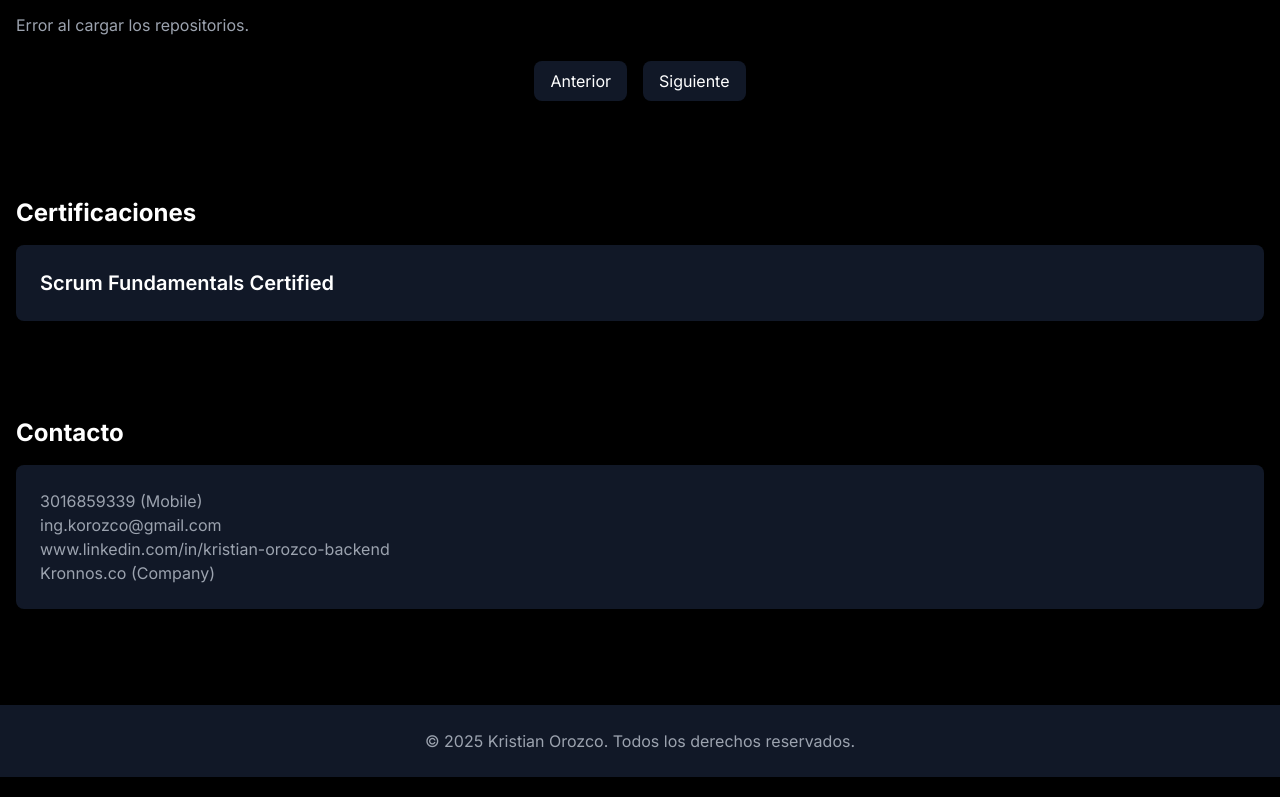
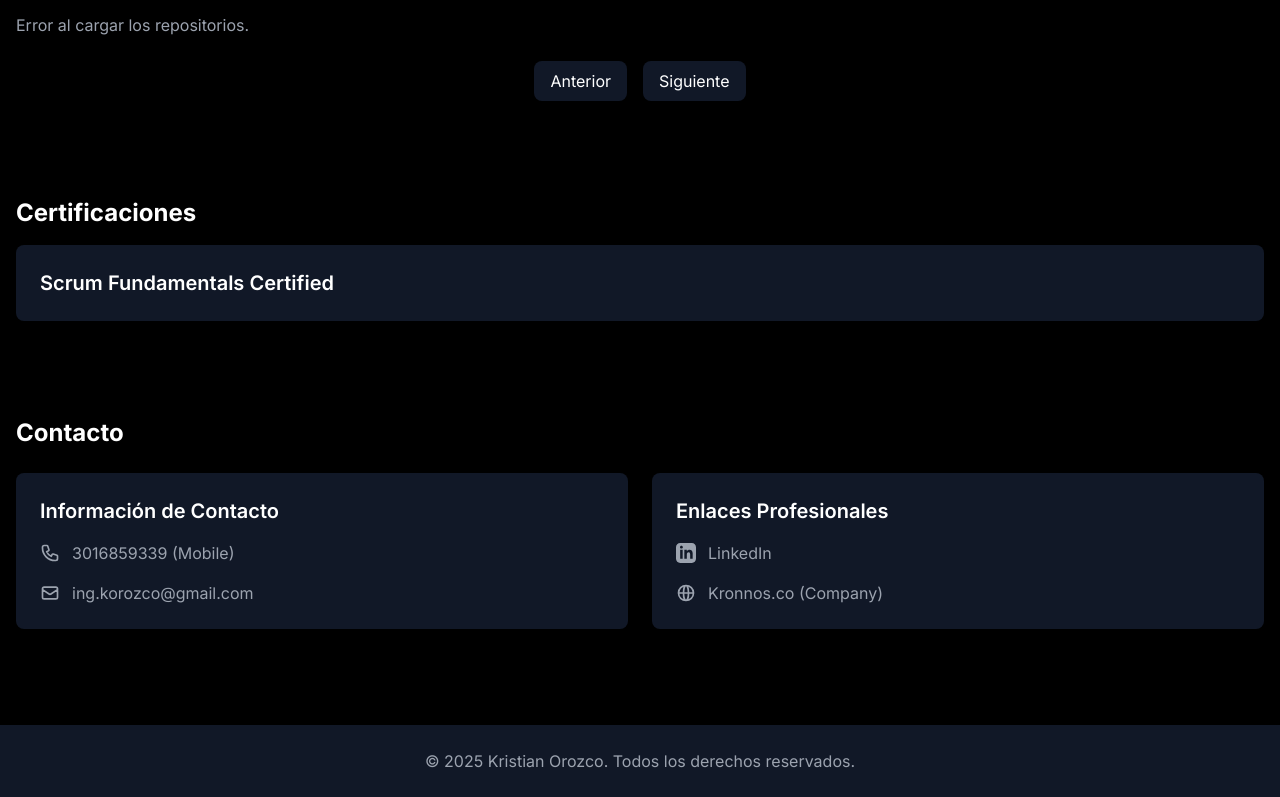
Before and after one commit to korozcolt/korozcolt.github.io, a plain HTML site: page index.html in a window 1280 px wide. Shown: the part 1611-2408 px from the top of the page. Drawn offline with nearby package versions, Linux system fonts and the light colour scheme; no server answers.

Commit message:
Enhance contact section with interactive links and SVG icons

```diff
--- a/index.html
+++ b/index.html
@@ -107,12 +107,42 @@
 
     <!-- Contacto -->
     <section class="container mx-auto px-4 py-12 fade-in">
-        <h2 class="text-2xl font-bold mb-4">Contacto</h2>
-        <div class="bg-gray-900 p-6 rounded-lg shadow-lg">
-            <p class="text-gray-400">3016859339 (Mobile)</p>
-            <p class="text-gray-400">ing.korozco@gmail.com</p>
-            <p class="text-gray-400">www.linkedin.com/in/kristian-orozco-backend</p>
-            <p class="text-gray-400">Kronnos.co (Company)</p>
+        <h2 class="text-2xl font-bold mb-6">Contacto</h2>
+        <div class="grid grid-cols-1 md:grid-cols-2 gap-6">
+            <div class="bg-gray-900 p-6 rounded-lg shadow-lg hover:shadow-xl transition-all duration-300">
+                <h3 class="text-xl font-semibold mb-4">Información de Contacto</h3>
+                <div class="space-y-4">
+                    <a href="tel:+573016859339" class="flex items-center text-gray-400 hover:text-blue-400 transition-colors">
+                        <svg class="w-5 h-5 mr-3" fill="none" stroke="currentColor" viewBox="0 0 24 24">
+                            <path stroke-linecap="round" stroke-linejoin="round" stroke-width="2" d="M3 5a2 2 0 012-2h3.28a1 1 0 01.948.684l1.498 4.493a1 1 0 01-.502 1.21l-2.257 1.13a11.042 11.042 0 005.516 5.516l1.13-2.257a1 1 0 011.21-.502l4.493 1.498a1 1 0 01.684.949V19a2 2 0 01-2 2h-1C9.716 21 3 14.284 3 6V5z"/>
+                        </svg>
+                        3016859339 (Mobile)
+                    </a>
+                    <a href="mailto:ing.korozco@gmail.com" class="flex items-center text-gray-400 hover:text-blue-400 transition-colors">
+                        <svg class="w-5 h-5 mr-3" fill="none" stroke="currentColor" viewBox="0 0 24 24">
+                            <path stroke-linecap="round" stroke-linejoin="round" stroke-width="2" d="M3 8l7.89 5.26a2 2 0 002.22 0L21 8M5 19h14a2 2 0 002-2V7a2 2 0 00-2-2H5a2 2 0 00-2 2v10a2 2 0 002 2z"/>
+                        </svg>
+                        ing.korozco@gmail.com
+                    </a>
+                </div>
+            </div>
+            <div class="bg-gray-900 p-6 rounded-lg shadow-lg hover:shadow-xl transition-all duration-300">
+                <h3 class="text-xl font-semibold mb-4">Enlaces Profesionales</h3>
+                <div class="space-y-4">
+                    <a href="https://www.linkedin.com/in/kristian-orozco-backend" target="_blank" class="flex items-center text-gray-400 hover:text-blue-400 transition-colors">
+                        <svg class="w-5 h-5 mr-3" fill="currentColor" viewBox="0 0 24 24">
+                            <path d="M19 0h-14c-2.761 0-5 2.239-5 5v14c0 2.761 2.239 5 5 5h14c2.762 0 5-2.239 5-5v-14c0-2.761-2.238-5-5-5zm-11 19h-3v-11h3v11zm-1.5-12.268c-.966 0-1.75-.79-1.75-1.764s.784-1.764 1.75-1.764 1.75.79 1.75 1.764-.783 1.764-1.75 1.764zm13.5 12.268h-3v-5.604c0-3.368-4-3.113-4 0v5.604h-3v-11h3v1.765c1.396-2.586 7-2.777 7 2.476v6.759z"/>
+                        </svg>
+                        LinkedIn
+                    </a>
+                    <a href="https://kronnos.co" target="_blank" class="flex items-center text-gray-400 hover:text-blue-400 transition-colors">
+                        <svg class="w-5 h-5 mr-3" fill="none" stroke="currentColor" viewBox="0 0 24 24">
+                            <path stroke-linecap="round" stroke-linejoin="round" stroke-width="2" d="M21 12a9 9 0 01-9 9m9-9a9 9 0 00-9-9m9 9H3m9 9a9 9 0 01-9-9m9 9c1.657 0 3-4.03 3-9s-1.343-9-3-9m0 18c-1.657 0-3-4.03-3-9s1.343-9 3-9m-9 9a9 9 0 019-9"/>
+                        </svg>
+                        Kronnos.co (Company)
+                    </a>
+                </div>
+            </div>
         </div>
     </section>
 
```
